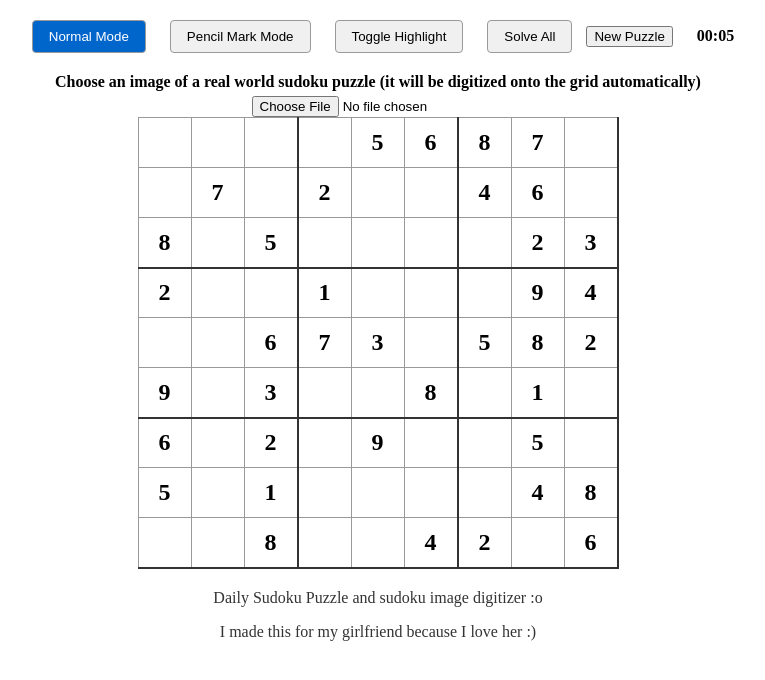
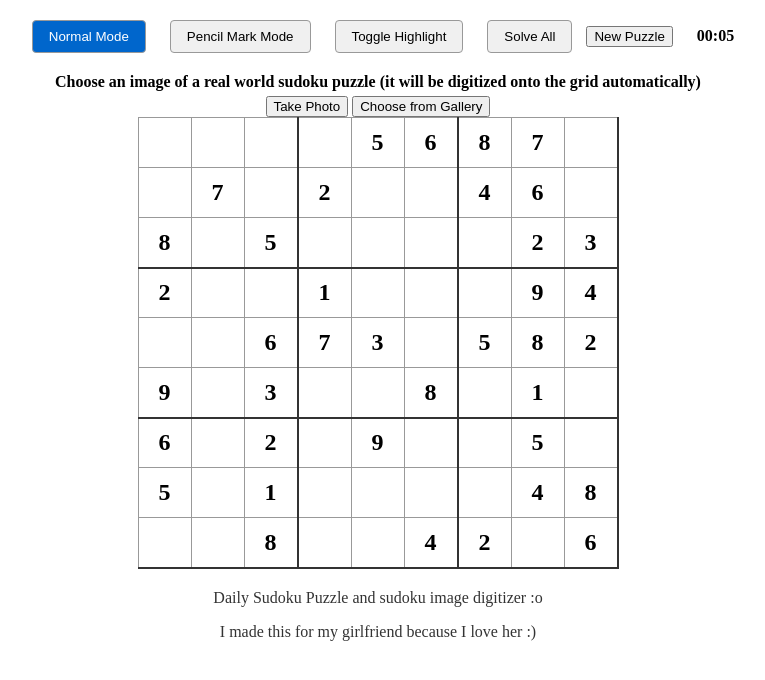
Before and after one commit to SticKeys/SticKeys.github.io, a plain HTML site: page sudAIku.html in a window 1280 px wide. Shown: the whole page, without its empty margins (262-1027 px from the left). Drawn offline with nearby package versions, Linux system fonts and the light colour scheme.

Commit message:
choose upload method

```diff
--- a/sudAIku.html
+++ b/sudAIku.html
@@ -147,14 +147,12 @@
   <label for="sudoku-image" style="display: block; text-align: center; margin-bottom: 5px; font-weight: bold;">
     Choose an image of a real world sudoku puzzle (it will be digitized onto the grid automatically)
   </label>
-  <input
-    type="file"
-    id="sudoku-image"
-    accept="image/*"
-    capture="environment"
-    onchange="uploadImage()"
-    style="display: block; margin: 0 auto;"
-  >
+  <div style="text-align: center;">
+    <button onclick="document.getElementById('sudoku-image-take').click();">Take Photo</button>
+    <button onclick="document.getElementById('sudoku-image-choose').click();">Choose from Gallery</button>
+  </div>
+  <input type="file" id="sudoku-image-take" accept="image/*" capture="environment" onchange="uploadImage()" style="display: none;">
+  <input type="file" id="sudoku-image-choose" accept="image/*" onchange="uploadImage()" style="display: none;">
 </div>
 
 <div class="progress-container" id="upload-progress">
```
